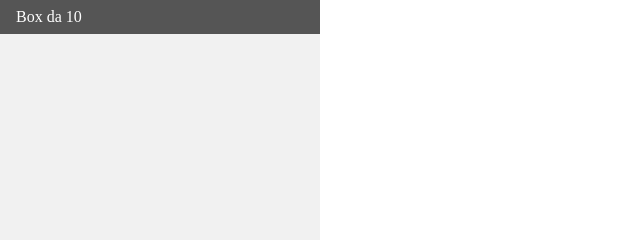
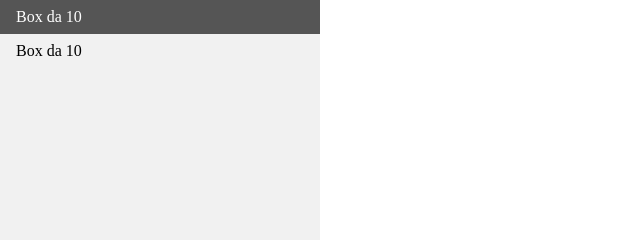
Before and after one commit to DanieleTrevisan/esercizio-informatica, a plain HTML site: page JavaScript.html in a window 1280 px wide. Shown: the top 240 px of the page, 0-640 px from the left. Drawn offline with Linux system fonts and the light colour scheme.

Commit message:
Update JavaScript.html

```diff
--- a/JavaScript.html
+++ b/JavaScript.html
@@ -67,6 +67,7 @@
 <ul class="sidenav">
 
   <li><a href="giococoncommento.html">Box da 10</a></li>
+  <li><a href="giococoncommento.html">Box da 10</a></li>
 
 </ul>
 
```
